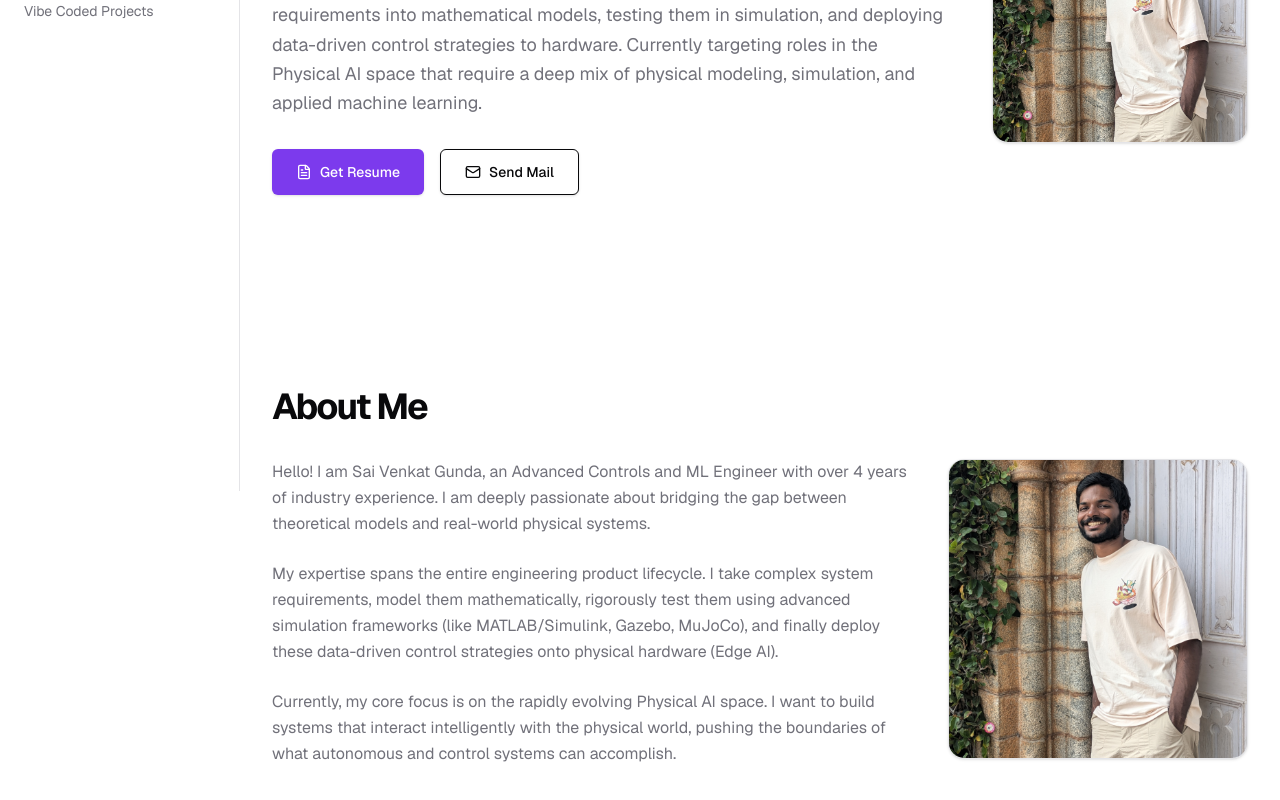
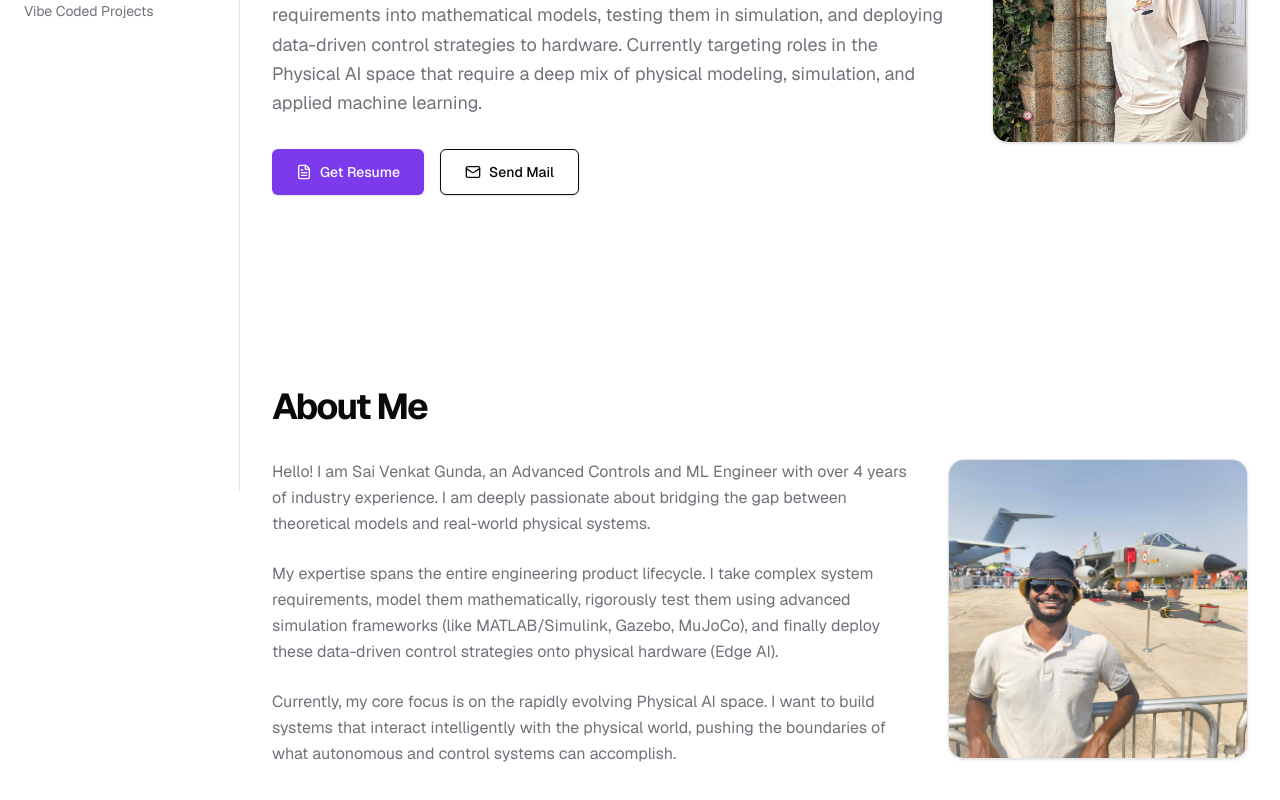
Before and after one commit to saivenkat1105/Portfolio_Website, a Next.js app: page / in a window 1280 px wide. Shown: the part 310-1110 px from the top of the page. Built offline with nearby package versions, Linux system fonts and the light colour scheme.

Commit message:
Updated 2nd profile pic and captions

```diff
--- a/src/app/page.tsx
+++ b/src/app/page.tsx
@@ -133,7 +133,7 @@ export default function Home() {
             <div className="w-48 md:w-64 aspect-square rounded-2xl bg-muted border border-border shadow-sm flex items-center justify-center relative overflow-hidden group">
               <img src="profile.jpg" className="w-full h-full object-cover" />
               <div className="absolute inset-0 flex items-center justify-center bg-black/60 opacity-0 group-hover:opacity-100 transition-opacity p-6">
-                <span className="text-white text-sm font-medium text-center">About Photo Placeholder<br />(Update in Code)</span>
+                <span className="text-white text-sm font-medium text-center">The Casual Look</span>
               </div>
             </div>
           </div>
@@ -164,9 +164,9 @@ export default function Home() {
             </div>
             <div className="hidden lg:flex justify-end items-start">
               <div className="w-full aspect-square rounded-2xl bg-muted border border-border shadow-sm flex items-center justify-center relative overflow-hidden group">
-                <img src="profile.jpg" className="w-full h-full object-cover" />
+                <img src="profile_2.jpg" className="w-full h-full object-cover" />
                 <div className="absolute inset-0 flex items-center justify-center bg-black/60 opacity-0 group-hover:opacity-100 transition-opacity p-6">
-                  <span className="text-white text-sm font-medium text-center">About Photo Placeholder<br />(Update in Code)</span>
+                  <span className="text-white text-sm font-medium text-center"><br />Ready to fly away</span>
                 </div>
               </div>
             </div>
```
Also changed, not shown: public/profile_2.jpg (added).
